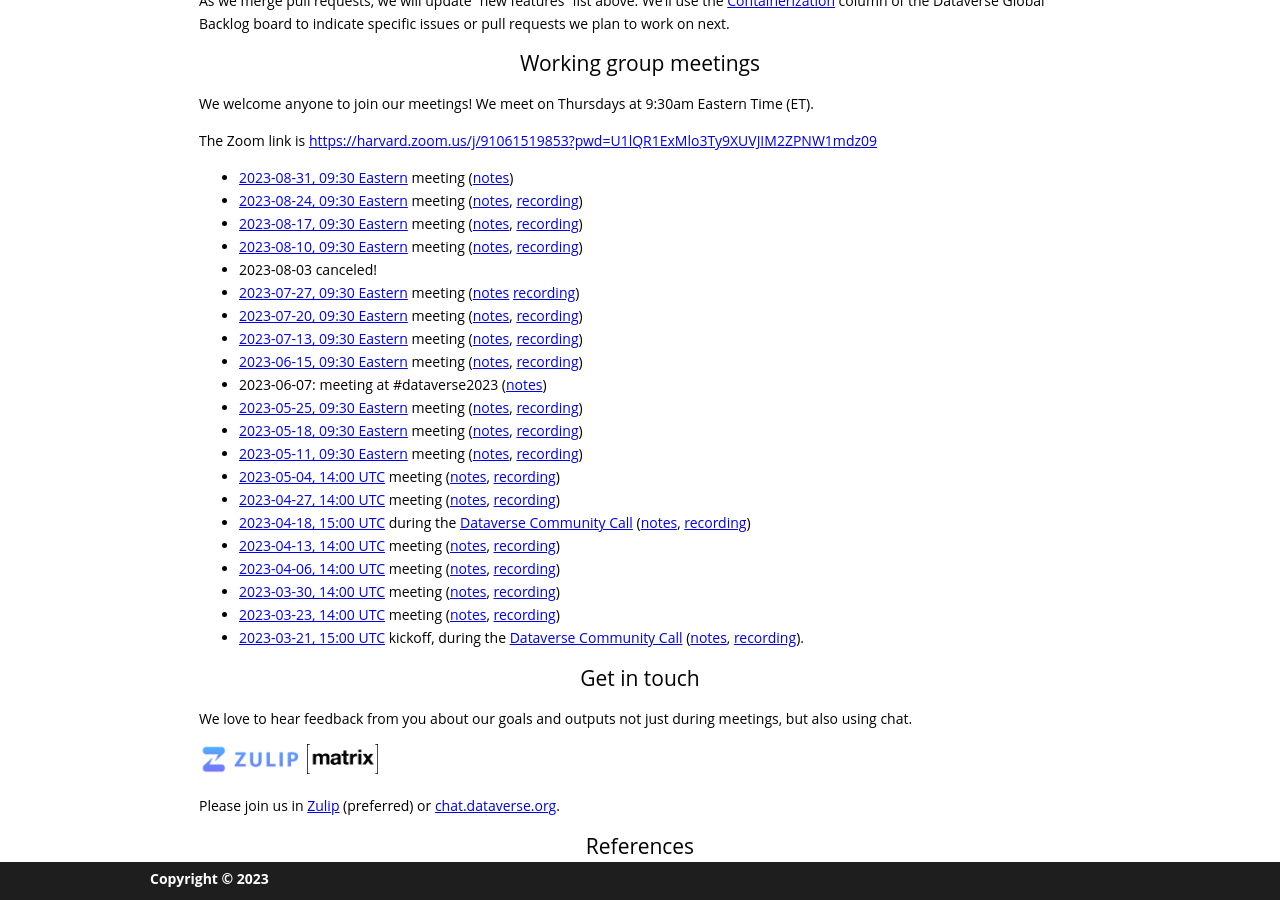
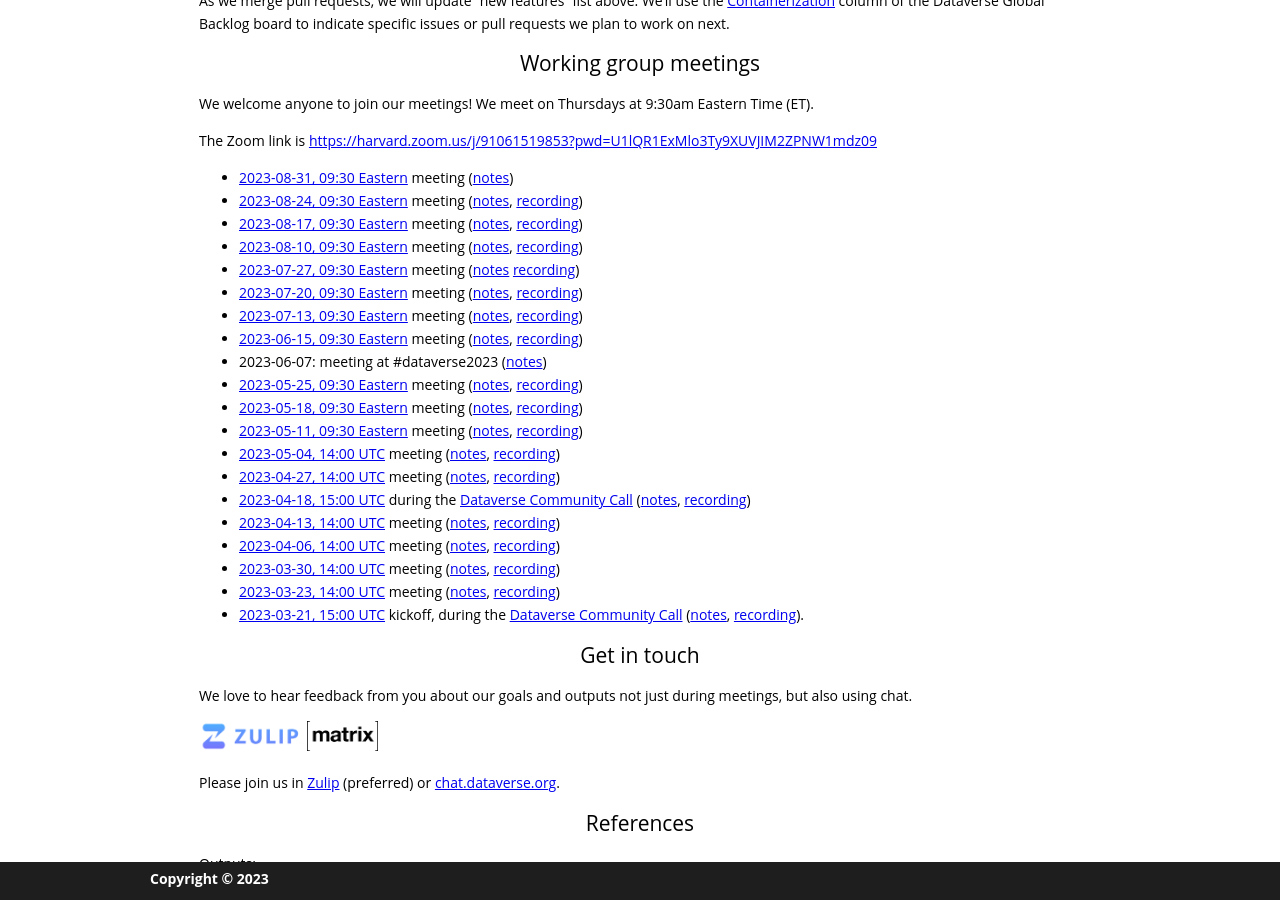
Before and after one commit to gdcc/ct.gdcc.io, a Jekyll site: the page built from index.md, in a window 1280 px wide and 900 px high, scrolled down 1378 px. Built offline with Jekyll 4.4.1, drawn with Linux system fonts in a browser that asks for light colours; our own code applies the rules of GitHub Pages for plain Markdown files.

Commit message:
delete cruft

```diff
--- a/index.md
+++ b/index.md
@@ -51,7 +51,6 @@ The Zoom link is <https://harvard.zoom.us/j/91061519853?pwd=U1lQR1ExMlo3Ty9XUVJI
 - [2023-08-24, 09:30 Eastern](https://time.is/compare/0930_24_Aug_2023_in_Boston) meeting ([notes](https://docs.google.com/document/d/1kZQRD3ypBFte2F2q4elNPClkvV2avjwUnTMVJud6Fuo/edit?usp=sharing), [recording](https://harvard.zoom.us/rec/share/TBAAf4CW3EBTsdnqYpF4zpGjLmY5vKsqdckxVtPFBV52r4wQq5KnmwV_unz3uss.hBtAhEY6MYrwrCfg))
 - [2023-08-17, 09:30 Eastern](https://time.is/compare/0930_17_Aug_2023_in_Boston) meeting ([notes](https://docs.google.com/document/d/1DRzIT17EU250_zHfNs8EVyrZl3PNex-R6MdOSmNwnoU/edit?usp=sharing), [recording](https://harvard.zoom.us/rec/share/JgYLz3w-_IFUpCrFG7Rba5i1rykQx2687M8cvuY8G0zwUQq2_ZL6WtrIg9tTg4gJ.kYS1kKATrIDkUs2g))
 - [2023-08-10, 09:30 Eastern](https://time.is/compare/0930_10_Aug_2023_in_Boston) meeting ([notes](https://docs.google.com/document/d/1c3_LVAwtDncK6GS1AsVG62gLIkgyZX0gCJC792pw8Rs/edit?usp=sharing), [recording](https://harvard.zoom.us/rec/share/vt5PT7OH-Jw3w_orzEhfH1LVCb_cbpNZj3zbz9rsMmqotqLe0aDutti2CoKeJ6MF.Tqs7XJ648HnCvoj7))
-- 2023-08-03 canceled!
 - [2023-07-27, 09:30 Eastern](https://time.is/compare/0930_27_July_2023_in_Boston) meeting ([notes](https://docs.google.com/document/d/1RUtQxnadwTPnWf1x3h1bYQ0sh-sG-rGP93Pf0eHETng/edit?usp=sharing) [recording](https://harvard.zoom.us/rec/share/HjZX8HPCyNkvkc1tj6NAxkEMtA_5348Hl8jhCyRyarNNiVztpbUe6oS1UVMZeNs9.NGmm8VnIQh44GwNU))
 - [2023-07-20, 09:30 Eastern](https://time.is/compare/0930_20_July_2023_in_Boston) meeting ([notes](https://docs.google.com/document/d/1fGXOKvqJ570XtvCi-6IfUzi3e67s-8XYBz2f8LrtGtM/edit?usp=sharing), [recording](https://harvard.zoom.us/rec/share/nA5CV9wlzjjxaLg3jad-TVCS-Ebc-5HFmC7WcGRRfIGNZA5qjJQgzKwWju9IiBy2.W2A6tuUnCltRdyNd))
 - [2023-07-13, 09:30 Eastern](https://time.is/compare/0930_13_July_2023_in_Boston) meeting ([notes](https://docs.google.com/document/d/1NNHuu8pVZmDkNf-decFWHYeo94ZcHX6PauurrACOsU8/edit?usp=sharing), [recording](https://harvard.zoom.us/rec/share/CXBDjG3otG8GuQhYXwjApwTmAP-992Kcy2DWm_DhYN97sQVyrkntsNnLUuUgFsdP.kw0bKkHS1x6jR56i))
```
